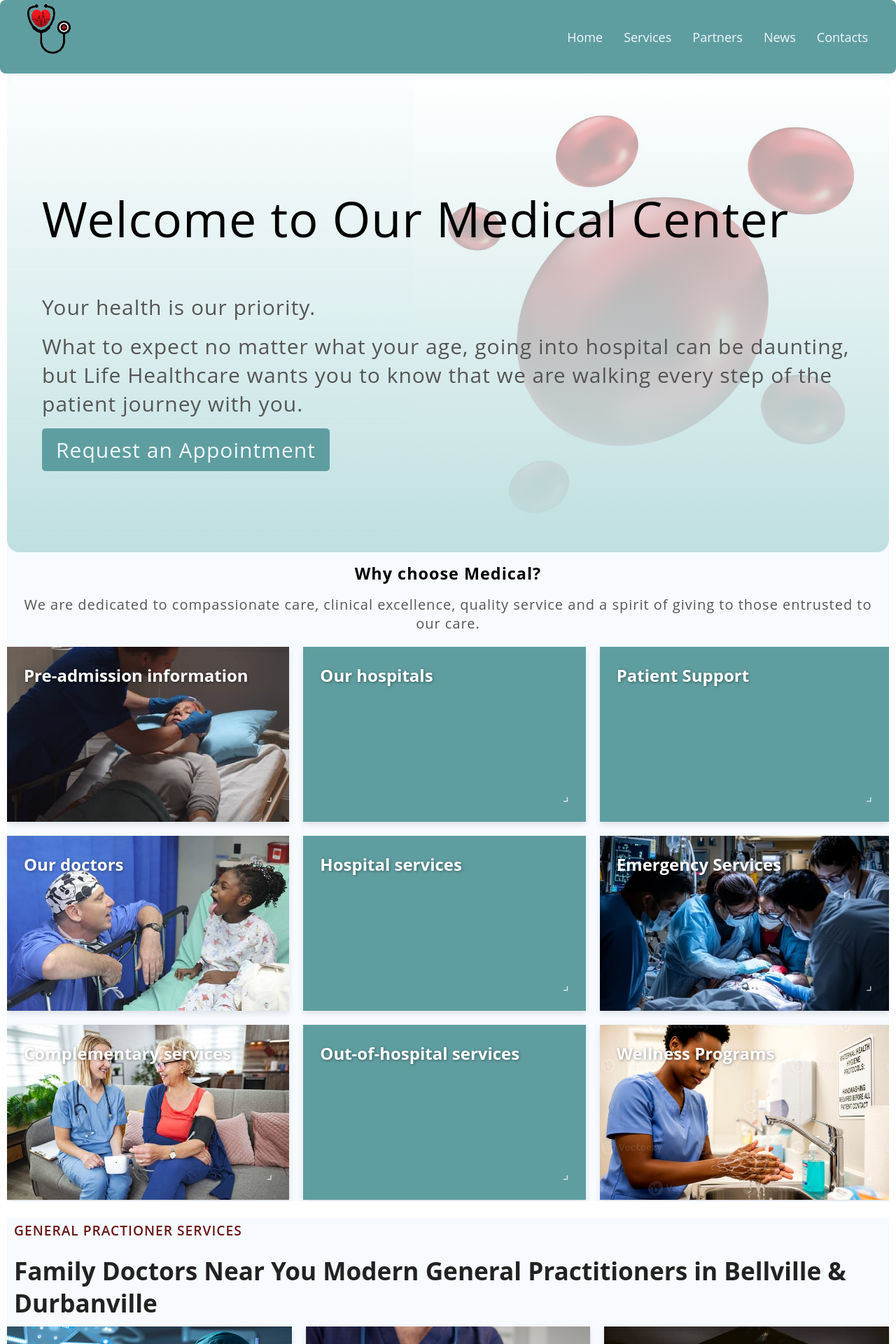
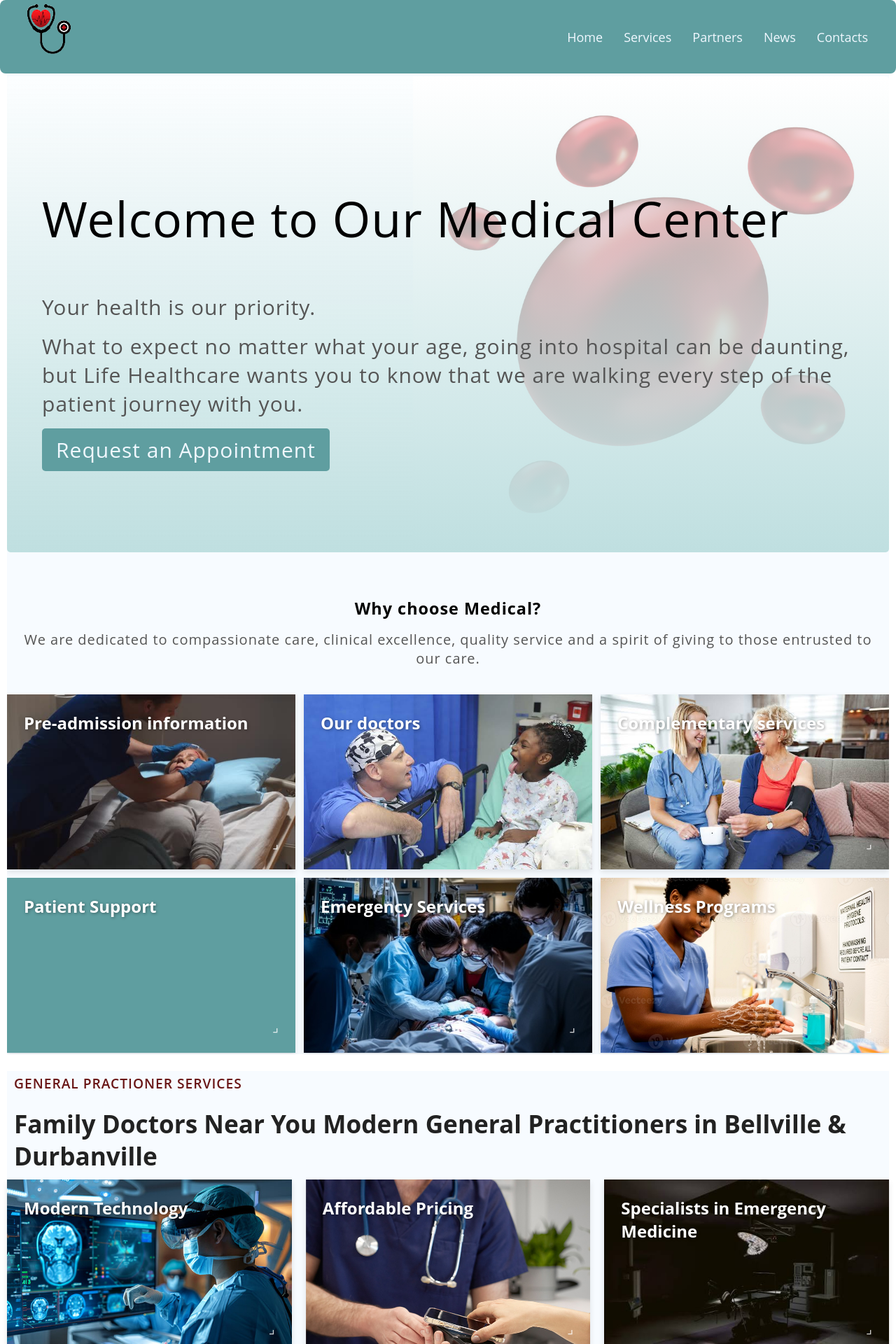
Before and after one commit to creedchina/Landing_Home-Page, a React (Vite) app: page / in a window 1280 px wide. Shown: the top 1920 px of the page at 70% size. Built offline with nearby package versions, Linux system fonts and the light colour scheme.

Commit message:
Arrange the Banner section, create into 2 sections so each section can be seen in full view port

```diff
--- a/src/components/Banner/Banner.css
+++ b/src/components/Banner/Banner.css
@@ -39,7 +39,7 @@
     box-sizing: border-box;
     width: 100%;
     min-height: 85vh;
-    border-radius: 18px;
+    border-radius: 5px;
     overflow: hidden;
     display: flex;
     align-items: center;
@@ -47,25 +47,26 @@
     background-position: right;
     background-repeat: no-repeat;
     background-size: contain;
-    padding: 50px
+    padding: 50px;
+    margin-bottom: 25px;
 }
 
 .mid-section{
+    display: flex;
     width: 100%;
+    min-height: 80vh;
+    flex-direction: column;
+    justify-content: flex-start;
+    box-sizing: border-box;
+    margin-top: 25px;
+
 }
 
 .banner-grid {
     display: grid;
-    grid-template-columns: repeat(2, 1fr);
-    gap: 20px;
+    grid-template-columns: repeat(3, 1fr);
+    gap: 12px;
     flex: 2;
-}
-
-.banner-grid-secondary {
-    display: grid;
-    grid-template-columns: 1fr;
-    gap: 20px;
-    flex: 1;
 }
 
 .banner-grids-container {
@@ -73,6 +74,8 @@
     gap: 20px;
     width: 100%;
     box-sizing: border-box;
+    flex: 1;
+    align-items: stretch;
 }
 
 .subtitle {
@@ -124,12 +127,14 @@ a:hover{
 @media (max-width: 768px) {
 
     .banner-grids-container{
-        flex-direction: column;
-        gap: 20px;
+        display: block;
     }
 
     .banner-grid{
+        display:  grid;
         grid-template-columns: 1fr;
+        gap: 20px;
+        width: 100%;
     }
 
     .top-section {
@@ -139,7 +144,7 @@ a:hover{
     }
 
     .mid-section{
-    min-height: 60vh;
+    min-height: auto;
     background-position: center top;
     padding: 24px 15px;
     }
--- a/src/components/Banner/Banner.jsx
+++ b/src/components/Banner/Banner.jsx
@@ -13,28 +13,38 @@ const Banner = () => {
         <div className="banner-container">
 
             <section id="top-section" className="top-section">
+
                 <div className="banner-content">
-                <h1>Welcome to Our Medical Center</h1>
-                <p>Your health is our priority.</p>
+                    <h1>
+                        Welcome to Our Medical Center
+                    </h1>
+                        <p>
+                            Your health is our priority.
+                        </p>
                         <p>What to expect no matter what your age,
-                going into hospital can be daunting, <b/>but Life Healthcare wants you to know that <b/>
-                we are walking every step of the patient journey with you.</p>
+                            going into hospital can be daunting,
+                            but Life Healthcare wants you to know that
+                            we are walking every step of the patient
+                            journey with you.
+                        </p>
 
                     <Link to="/request-appointment" className="btn-primary">
                         Request an Appointment
                     </Link>
-
                 </div>
             </section>
 
             <section id = "mid-section" className="mid-section">
+
                 <div className="subtitle">
-                    <h3>Why choose Medical?</h3>
+                    <h3>
+                        Why choose Medical?
+                    </h3>
                         <p>We are dedicated to compassionate care, clinical excellence,
-                    quality service and a spirit of giving to those entrusted to our care.</p>
+                            quality service and a spirit of giving to those entrusted to our care.
+                        </p>
                 </div>
 
-                <div className="banner-grids-container">
                 <div className="banner-grid">
                     <FlipCard
                         frontTitle="Pre-admission information"
@@ -43,12 +53,12 @@ const Banner = () => {
                         backText="Find out everything you need to know before checking into the hospital."
                         linkTo="/pre-admission"
                     />
-                    <FlipCard
+                    {/* <FlipCard
                         frontTitle="Our hospitals"
                         backTitle="Hospitals & Clinics"
                         backText="Locate and explore medical facilities nearest to your location."
                         linkTo="/hospitals"
-                    />
+                    /> */}
                     <FlipCard
                         frontTitle="Our doctors"
                         backgroundImage={kid_1}
@@ -56,12 +66,12 @@ const Banner = () => {
                         backText="Connect with specialized, world-class healthcare professionals."
                         linkTo="/doctors"
                     />
-                    <FlipCard
+                    {/* <FlipCard
                         frontTitle="Hospital services"
                         backTitle="Specialized Care"
                         backText="Explore our dynamic ranges of surgical and emergency medical services."
                         linkTo="/services"
-                    />
+                    /> */}
                     <FlipCard
                         frontTitle="Complementary services"
                         backgroundImage={complementary}
@@ -69,15 +79,13 @@ const Banner = () => {
                         backText="From physical therapy to pharmacies, see how we care for your recovery."
                         linkTo="/complementary"
                     />
-                    <FlipCard
+                    {/* <FlipCard
                         frontTitle="Out-of-hospital services"
                         backTitle="Home & Chronic Care"
                         backText="Bringing world-class clinical excellence directly to the comfort of your home."
                         linkTo="/out-of-hospital"
-                    />
-                    </div>
+                    /> */}
 
-                    <div className="banner-grid-secondary">
                     <FlipCard
                         frontTitle="Patient Support"
                         backTitle="Support Services"
@@ -99,8 +107,8 @@ const Banner = () => {
                         linkTo="/wellness"
                     />
                 </div>
-                </div>
             </section>
+
         </div>
 
     );
```
Also changed, not shown: 1 other file (tests, documents, lock files or other folders). Lines whose indentation alone changed are shown as unchanged.
